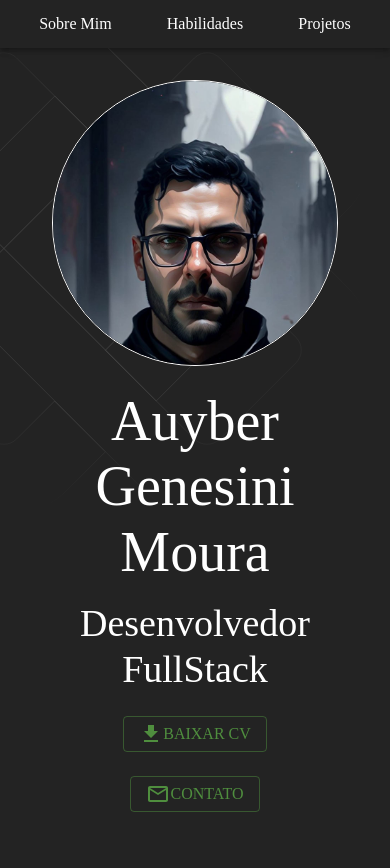
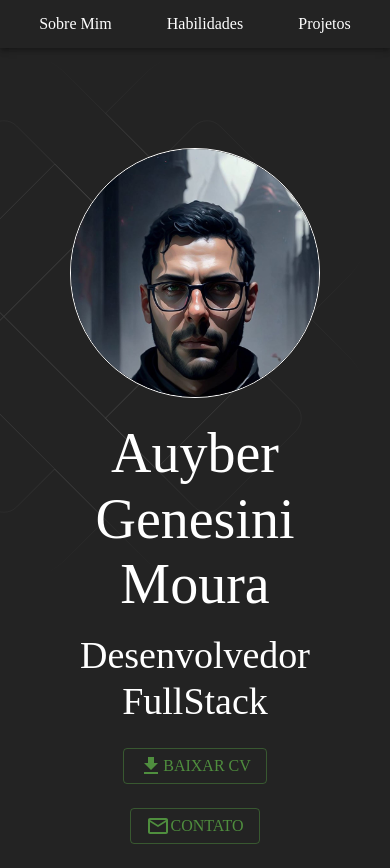
Before and after one commit to auyber/Auyber-portfolio, a React (Vite) app: page / in a window 390 px wide. Built offline with nearby package versions, Linux system fonts and the light colour scheme.

Commit message:
feat: added action to CV and email buttons

```diff
--- a/src/pages/section/Hero/Hero.tsx
+++ b/src/pages/section/Hero/Hero.tsx
@@ -1,23 +1,40 @@
-import { Box, Button, Container, Grid, Typography, styled } from "@mui/material"
-import eu from "../../../assets/images/eu.jpeg"
+import { Box, Button, Container, Grid, Typography, styled } from "@mui/material";
+import eu from "../../../assets/images/eu.jpeg";
 import DownloadIcon from '@mui/icons-material/Download';
 import MailOutlineIcon from '@mui/icons-material/MailOutline';
 import { AnimatedBackground } from "../../../components/AnimatedBackground/AnimatedBackground";
 
 const Hero = () => {
 
-const StyledHero = styled("div")(({theme})=>({
+  const StyledHero = styled("div")(({ theme }) => ({
     backgroundColor: theme.palette.primary.main,
     height: "100vh",
     display: "flex",
-    alignItems: "center"
-}))
+    alignItems: "center",
+    [theme.breakpoints.up('xs')]: { // <= mobile
+      paddingTop: "100px",
+    },
+    [theme.breakpoints.up('md')]: { // >=mobile
+      paddingTop: "0",
+    }
+  }));
 
-const StyledImg = styled("img")(()=>({
-    width: "80%",
+  const StyledImg = styled("img")(() => ({
+    width: "70%",
     borderRadius: "50%",
     border: '1px solid white'
-}))
+  }));
+
+  const handleDownload = () => {
+    const link = document.createElement('a');
+    link.href = "/cv.pdf";
+    link.download = "cv.pdf";
+    link.click();
+  };
+
+  const handleContact = () => {
+    window.location.href = "mailto:auybergm@hotmail.com?subject=Contato%20via%20site";
+  };
 
   return (
     <>
@@ -39,30 +56,28 @@ const StyledImg = styled("img")(()=>({
               <Typography color="primary.contrastText" variant="h2" textAlign="center">Desenvolvedor FullStack</Typography>
               <Grid container display="flex" justifyContent="center" spacing={3} pt={3}>
                 <Grid item xs={12} md={3} display="flex" justifyContent="center">
-                            <Button color="secondary" variant="outlined">
-                                <DownloadIcon/>
+                  <Button color="secondary" variant="outlined" onClick={handleDownload}>
+                    <DownloadIcon />
                     <Typography>
                       Baixar CV
                     </Typography>
                   </Button>
                 </Grid>
                 <Grid item xs={12} md={3} display="flex" justifyContent="center">
-                            <Button color="secondary" variant="outlined">
-                                <MailOutlineIcon/>
+                  <Button color="secondary" variant="outlined" onClick={handleContact}>
+                    <MailOutlineIcon />
                     <Typography>
                       Contato
                     </Typography>
                   </Button>
                 </Grid>
               </Grid>
-
-
             </Grid>
           </Grid>
         </Container>
       </StyledHero>
     </>
-    )
+  );
 }
 
-  export default Hero
+export default Hero;
```
Also changed, not shown: 1 other file (tests, documents, lock files or other folders). Lines whose indentation alone changed are shown as unchanged.
